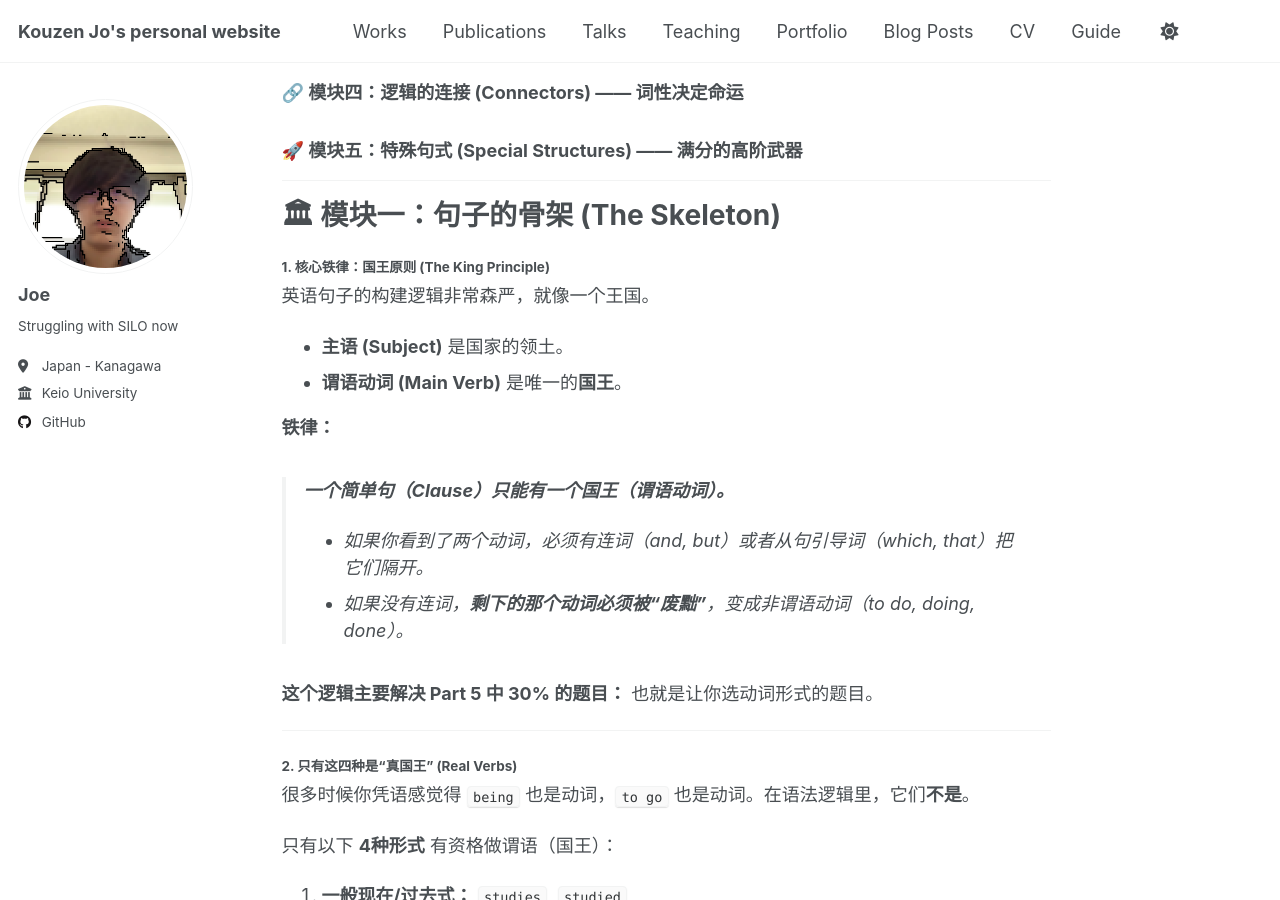
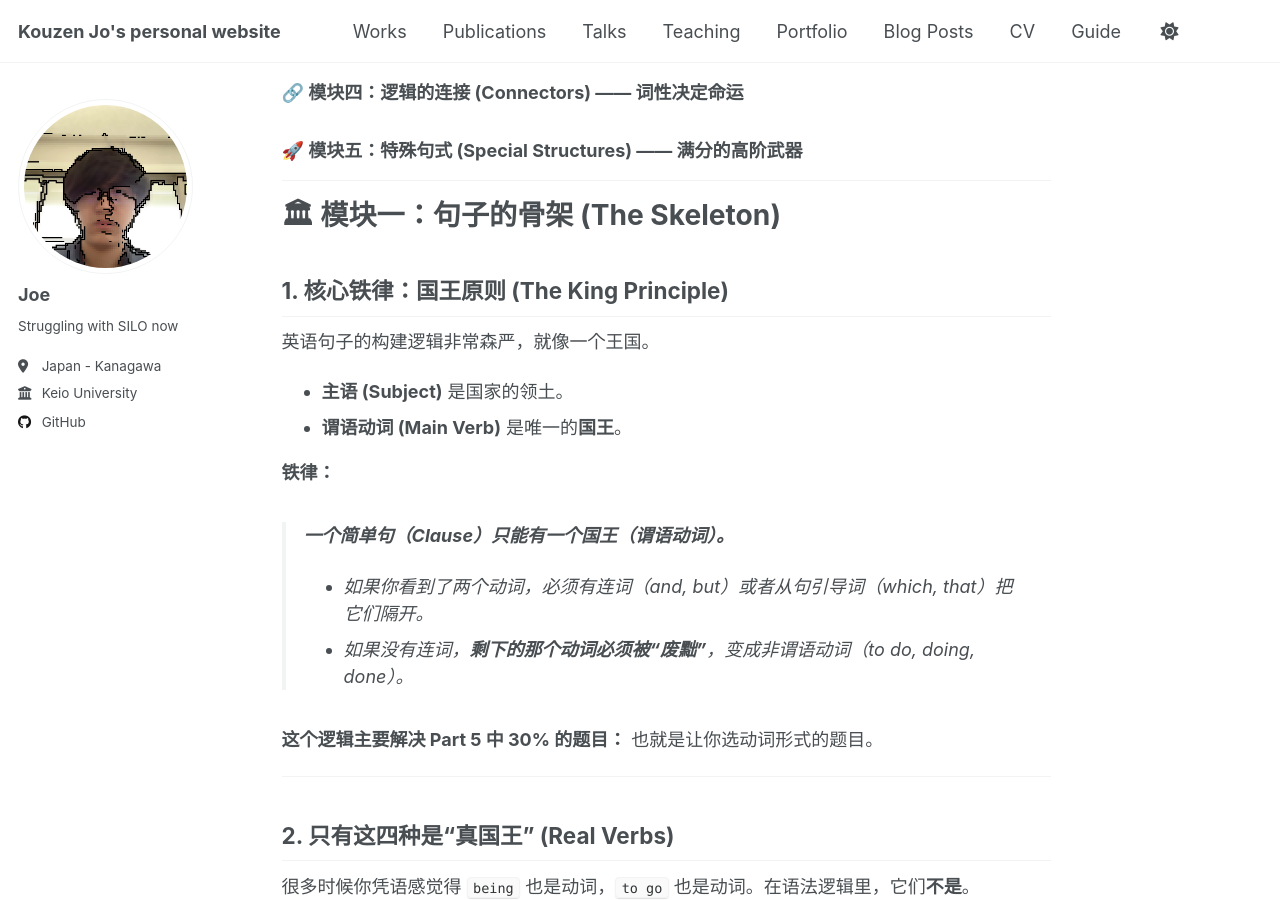
Before and after one commit to Joe-Xuu/joe-xuu.github.io, a Jekyll site: the page built from _posts/2025-12-07-blog-post-2.md, in a window 1280 px wide and 900 px high, scrolled down 349 px. Built offline with Jekyll 4.4.1, drawn with Linux system fonts in a browser that asks for light colours.

Commit message:
Change headings from h4 to h2 in blog post

```diff
--- a/_posts/2025-12-07-blog-post-2.md
+++ b/_posts/2025-12-07-blog-post-2.md
@@ -17,7 +17,7 @@ tags:
 
 # 🏛 模块一：句子的骨架 (The Skeleton)
 
-#### 1. 核心铁律：国王原则 (The King Principle)
+## 1. 核心铁律：国王原则 (The King Principle)
 
 英语句子的构建逻辑非常森严，就像一个王国。
 * **主语 (Subject)** 是国家的领土。
@@ -32,7 +32,7 @@ tags:
 
 ---
 
-#### 2. 只有这四种是“真国王” (Real Verbs)
+## 2. 只有这四种是“真国王” (Real Verbs)
 
 很多时候你凭语感觉得 `being` 也是动词，`to go` 也是动词。在语法逻辑里，它们**不是**。
 
@@ -50,7 +50,7 @@ tags:
 
 ---
 
-#### 3. 托业实战中的“骨架提取术”
+## 3. 托业实战中的“骨架提取术”
 
 托业难在它会在主语和谓语之间塞进**极长的修饰成分**，试图让你找不到国王。
 
@@ -82,7 +82,7 @@ tags:
 
 ---
 
-#### 4. 高阶陷阱：SVOC 结构 (The 5th Pattern)
+## 4. 高阶陷阱：SVOC 结构 (The 5th Pattern)
 
 在五大基本句型（SV, SVO, SVC, SVOO, SVOC）中，**SVOC** 是托业最爱考的“骨架”。
 
@@ -155,17 +155,17 @@ tags:
 
 在英语中，**TO** 有两个完全不同的身份：
 
-#### 身份 A：不定式符号 (Infinitive Marker)
+## 身份 A：不定式符号 (Infinitive Marker)
 * **公式：** `To + Do (原形)`
 * **逻辑：** 指向一个**动作**。
 * *例：* I want **to go**. / We plan **to expand**.
 
-#### 身份 B：介词 (Preposition)
+## 身份 B：介词 (Preposition)
 * **公式：** `To + Noun / Doing`
 * **逻辑：** 指向一个**对象/方向**。就像 `Go to school` (school是名词) 一样，如果后面接动作，这个动作必须名词化（Doing）。
 * *例：* I look forward **to meeting** you. (期待的对象是 meeting 这件事)
 
-#### 🚨 托业常考的“介词 TO”固定搭配（死记硬背区）
+## 🚨 托业常考的“介词 TO”固定搭配（死记硬背区）
 这些短语中的 `to` 全是介词，后面**必须接 Doing**。请务必把它们刻进脑子里，不要用语感判断（因为语感通常觉得 `to doing` 很难听）：
 
 1.  **look forward to doing** (期待做...)
@@ -209,7 +209,7 @@ tags:
 
 这种“压缩”导致很多考生分不清这到底是动词还是形容词。
 
-#### 1. 压缩公式 (The Reduction Rule)
+## 1. 压缩公式 (The Reduction Rule)
 
 当定语从句包含 `be` 动词时，我们可以启动“压缩机”，**同时删除** 引导词（who/which/that）和 `be` 动词。
 
@@ -240,7 +240,7 @@ tags:
 
 ---
 
-#### 2. “隐形逻辑”：过去分词的陷阱
+## 2. “隐形逻辑”：过去分词的陷阱
 
 这是最阴险的。因为规则动词的过去式（V-ed，如 invited）和过去分词（V-ed，如 invited）长得一模一样。
 
@@ -257,7 +257,7 @@ tags:
 
 ---
 
-#### 3. 关系代词三巨头：Who, Which, That (Part 5 必考)
+## 3. 关系代词三巨头：Who, Which, That (Part 5 必考)
 
 虽然基础，但满分不能错：
 * **Who:** 指人。
@@ -318,12 +318,12 @@ D. that
 
 我们将所有的逻辑词分为三类：
 
-#### 1. 连词 (Conjunctions) —— 粘合剂
+## 1. 连词 (Conjunctions) —— 粘合剂
 * **权限：** 必须连接两个完整的句子（S + V）。
 * **代表人物：** `Although` / `Though` / `Even though` (虽然), `Because` / `Since` / `As` (因为), `While` (当...时/虽然), `Unless` (除非).
 * **公式：** `________ S + V, S + V.`
 
-#### 2. 介词 (Prepositions) —— 引路人
+## 2. 介词 (Prepositions) —— 引路人
 * **权限：** 后面**只能**接名词 (Noun) 或动名词 (Doing)。**绝对不能**接句子。
 * **代表人物：**
     * 虽然：`Despite` / `In spite of`
@@ -331,7 +331,7 @@ D. that
     * 在...期间：`During` (注意：`During` 后接特定时段的名词，如 vacation; `For` 后接数字，如 3 days)
 * **公式：** `________ Noun/Doing, S + V.`
 
-#### 3. 副词 (Conjunctive Adverbs) —— 独行侠
+## 3. 副词 (Conjunctive Adverbs) —— 独行侠
 * **权限：** 它们通常修饰整个句子，并且经常**被标点符号隔离**。
 * **代表人物：** `However` (然而), `Therefore` (因此), `Consequently` (结果), `Furthermore` (此外), `Otherwise` (否则).
 * **公式：**
@@ -407,7 +407,7 @@ D. but
 
 英语为了表达**正式感、强调或假设**，有时会打破正常的 `主语+谓语` 顺序。在托业 Part 5 中，这些题通常是用来区分 850分和 990分的。
 
-#### 1. 倒装句 (Inversion) —— “省略 If 的代价”
+## 1. 倒装句 (Inversion) —— “省略 If 的代价”
 
 商务英语非常喜欢“端着”说话，显得很正式。所以他们不喜欢用普通的 `If`，而是喜欢把 `If` 扔掉，然后把后面的助动词提到主语前面。
 
@@ -433,7 +433,7 @@ D. but
 
 ---
 
-#### 2. 虚拟语气 (Subjunctive Mood) —— “建议”的力量
+## 2. 虚拟语气 (Subjunctive Mood) —— “建议”的力量
 
 这一条你之前做对了，但为了稳妥，我们再复习一下**“四大金刚”**。
 
@@ -451,7 +451,7 @@ D. but
 
 ---
 
-#### 3. 比较级句型 (Comparatives) —— 越...越...
+## 3. 比较级句型 (Comparatives) —— 越...越...
 
 * **公式：** `The + 比较级 ..., the + 比较级 ...`
 * **逻辑：** 这里的 `The` 不是定冠词，它是副词。
```
